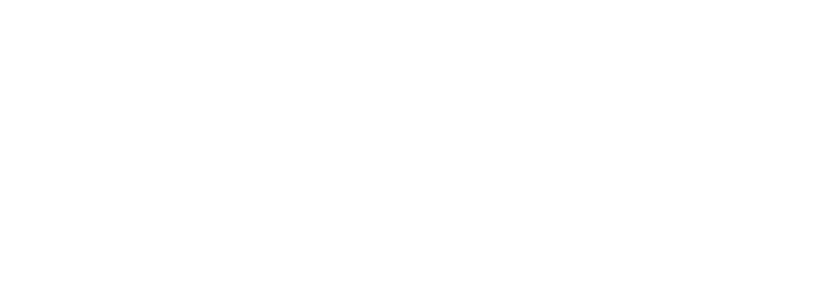
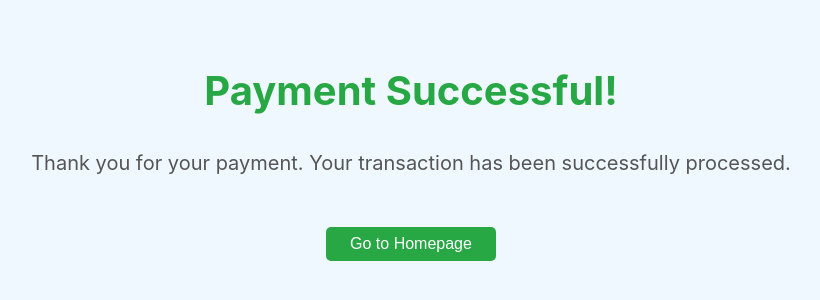
Before and after one commit to shreyashmethi/GPTSahibb, a React (Create React App) app: page /success in a window 1280 px wide. Before the commit this address had no page. Shown: the part 250-550 px from the top of the page, without its empty margins (229-1049 px from the left). Built offline with nearby package versions, Linux system fonts and the light colour scheme.

Commit message:
payment failure and success handle

```diff
--- a/src/App.js
+++ b/src/App.js
@@ -1,5 +1,7 @@
 import logo from "./logo.svg";
 import "./App.css";
+import PaymentSuccess from "./screens/success";
+import PaymentFailure from "./screens/fail";
 import Main from "./screens/main";
 import Login from "./screens/login";
 import { BrowserRouter, Routes, Route, useLocation } from "react-router-dom";
@@ -39,6 +41,8 @@ function App() {
           <Route path="/" element={<Main />} />
           <Route path="/login" element={<Login />} />
           <Route path="/signup" element={<Signup />} />;
+          <Route path="/success" element={<PaymentSuccess />} />
+          <Route path="/failure" element={<PaymentFailure />} />
           {login == "true" ? (
             <Route path="/chat" element={<ChatPage />} />
           ) : (
--- /dev/null
+++ b/src/screens/fail.js
@@ -0,0 +1,50 @@
+import React from 'react';
+
+const PaymentFailure = () => {
+  const containerStyle = {
+    display: 'flex',
+    flexDirection: 'column',
+    justifyContent: 'center',
+    alignItems: 'center',
+    height: '100vh',
+    backgroundColor: '#fff0f0',
+  };
+
+  const headingStyle = {
+    color: '#dc3545',
+    fontSize: '2.5rem',
+    marginBottom: '1rem',
+  };
+
+  const paragraphStyle = {
+    color: '#555',
+    fontSize: '1.25rem',
+  };
+
+  const buttonStyle = {
+    marginTop: '2rem',
+    padding: '0.5rem 1.5rem',
+    fontSize: '1rem',
+    backgroundColor: '#dc3545',
+    color: '#fff',
+    border: 'none',
+    cursor: 'pointer',
+    borderRadius: '5px',
+  };
+
+  const handleRetryPayment = () => {
+    window.location.href = '/retry-payment'; // Redirect to retry payment page
+  };
+
+  return (
+    <div style={containerStyle}>
+      <h1 style={headingStyle}>Payment Failed</h1>
+      <p style={paragraphStyle}>Oops! Something went wrong with your transaction. Please try again.</p>
+      <button style={buttonStyle} onClick={handleRetryPayment}>
+        Retry Payment
+      </button>
+    </div>
+  );
+};
+
+export default PaymentFailure;
--- /dev/null
+++ b/src/screens/success.js
@@ -0,0 +1,50 @@
+import React from 'react';
+
+const PaymentSuccess = () => {
+  const containerStyle = {
+    display: 'flex',
+    flexDirection: 'column',
+    justifyContent: 'center',
+    alignItems: 'center',
+    height: '100vh',
+    backgroundColor: '#f0f8ff',
+  };
+
+  const headingStyle = {
+    color: '#28a745',
+    fontSize: '2.5rem',
+    marginBottom: '1rem',
+  };
+
+  const paragraphStyle = {
+    color: '#555',
+    fontSize: '1.25rem',
+  };
+
+  const buttonStyle = {
+    marginTop: '2rem',
+    padding: '0.5rem 1.5rem',
+    fontSize: '1rem',
+    backgroundColor: '#28a745',
+    color: '#fff',
+    border: 'none',
+    cursor: 'pointer',
+    borderRadius: '5px',
+  };
+
+  const handleGoHome = () => {
+    window.location.href = '/'; // Redirect to homepage
+  };
+
+  return (
+    <div style={containerStyle}>
+      <h1 style={headingStyle}>Payment Successful!</h1>
+      <p style={paragraphStyle}>Thank you for your payment. Your transaction has been successfully processed.</p>
+      <button style={buttonStyle} onClick={handleGoHome}>
+        Go to Homepage
+      </button>
+    </div>
+  );
+};
+
+export default PaymentSuccess;
```
